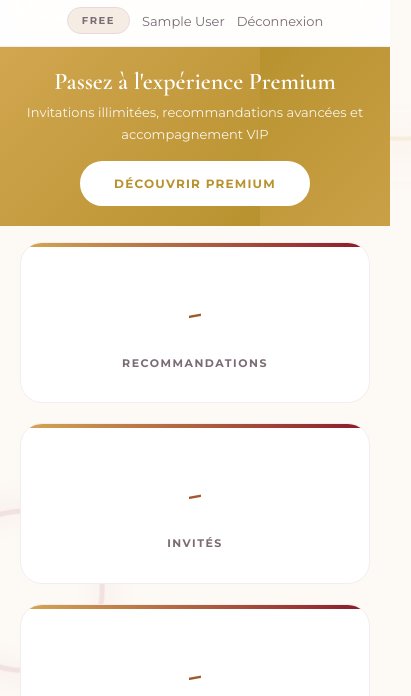
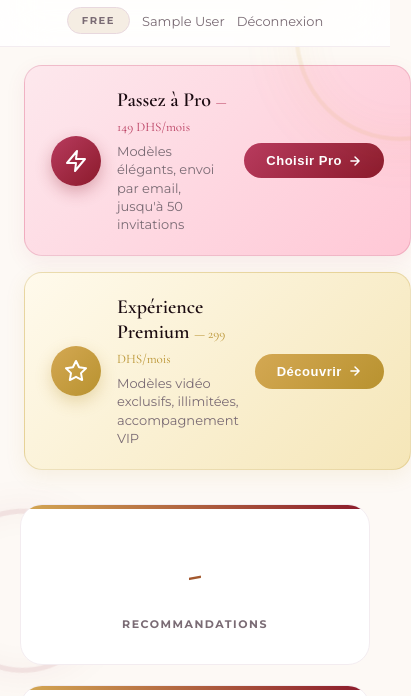
Before and after one commit to ayabenyahia/Ayora, a plain HTML site: page WebContent/dashboard.html in a window 390 px wide. Shown: the part 148-844 px from the top of the page, 411 px wide, since content can reach past the window. Drawn offline with nearby package versions, Linux system fonts and the light colour scheme; no server answers; sample sign-in values are in the browser's storage.

Commit message:
frontend: replace single Premium banner with Pro+Premium upgrade cards
Le dashboard affiche maintenant deux bannieres cote-a-cote pour
les utilisateurs FREE :
- Passez a Pro (149 DHS) avec icone eclair, dégrade rose/bordeaux
- Experience Premium (299 DHS) avec icone etoile, dégrade or
Layout en grid 2 colonnes desktop, empile en mobile (<900px).
Les deux pointent vers premium.html ou l'utilisateur choisit.

```diff
--- a/WebContent/dashboard.html
+++ b/WebContent/dashboard.html
@@ -4,7 +4,7 @@
 	<meta charset="UTF-8">
 	<meta name="viewport" content="width=device-width, initial-scale=1.0">
 	<title>Ayora - Tableau de bord</title>
-	<link rel="stylesheet" href="css/styles.css?v=3">
+	<link rel="stylesheet" href="css/styles.css?v=21">
 </head>
 <body>
 
@@ -25,14 +25,40 @@
 		</div>
 	</div>
 
-	<!-- PREMIUM BANNER (hidden for premium users) -->
-	<div class="premium-banner" id="premiumBanner">
-		<div>
-			<h3>Passez à l'expérience Premium</h3>
-			<p>Invitations illimitées, recommandations avancées et accompagnement VIP</p>
+	<!-- UPGRADE BANNERS (Pro + Premium, hidden for premium users) -->
+	<div id="upgradeContainer" style="display:grid;grid-template-columns:1fr 1fr;gap:16px;margin:18px 24px;">
+		<!-- PRO -->
+		<div class="upgrade-banner-card" id="proBanner" style="background:linear-gradient(135deg,#FDE8ED,#FFC8D6);border-radius:18px;padding:22px 26px;display:flex;align-items:center;gap:16px;border:1px solid rgba(184,59,94,.2);box-shadow:0 6px 20px rgba(184,59,94,.08);">
+			<div style="width:50px;height:50px;border-radius:50%;background:linear-gradient(135deg,#B83B5E,#8B1A2B);color:#fff;display:flex;align-items:center;justify-content:center;flex-shrink:0;box-shadow:0 6px 16px rgba(139,26,43,.3);">
+				<svg viewBox="0 0 24 24" width="24" height="24" fill="none" stroke="currentColor" stroke-width="2" stroke-linecap="round" stroke-linejoin="round"><path d="M13 2L3 14h9l-1 8 10-12h-9l1-8z"/></svg>
+			</div>
+			<div style="flex:1;min-width:0;">
+				<h3 style="margin:0 0 4px;font-family:'Cormorant Garamond',serif;font-size:1.25rem;color:#1A0A10;">Passez à Pro <span style="font-size:13px;font-weight:400;color:#B83B5E;">— 149 DHS/mois</span></h3>
+				<p style="margin:0;font-size:13px;color:#7A6B74;line-height:1.4;">Modèles élégants, envoi par email, jusqu'à 50 invitations</p>
+			</div>
+			<button onclick="location.href='premium.html'" style="padding:10px 22px;border-radius:50px;border:none;background:linear-gradient(135deg,#B83B5E,#8B1A2B);color:#fff;font-weight:600;font-size:13px;cursor:pointer;letter-spacing:.5px;display:inline-flex;align-items:center;gap:6px;flex-shrink:0;">
+				Choisir Pro
+				<svg viewBox="0 0 24 24" width="14" height="14" fill="none" stroke="currentColor" stroke-width="2.5" stroke-linecap="round" stroke-linejoin="round"><path d="M5 12h14M12 5l7 7-7 7"/></svg>
+			</button>
 		</div>
-		<button class="btn btn-outline" onclick="location.href='premium.html'" style="background:white;color:var(--gold-dark);border-color:white;">Découvrir Premium</button>
+		<!-- PREMIUM -->
+		<div class="upgrade-banner-card" id="premiumBanner" style="background:linear-gradient(135deg,#FFFAEC,#F5E6B8);border-radius:18px;padding:22px 26px;display:flex;align-items:center;gap:16px;border:1px solid rgba(184,146,47,.25);box-shadow:0 6px 20px rgba(184,146,47,.1);">
+			<div style="width:50px;height:50px;border-radius:50%;background:linear-gradient(135deg,#D4A853,#B8922F);color:#fff;display:flex;align-items:center;justify-content:center;flex-shrink:0;box-shadow:0 6px 16px rgba(184,146,47,.3);">
+				<svg viewBox="0 0 24 24" width="24" height="24" fill="none" stroke="currentColor" stroke-width="2" stroke-linecap="round" stroke-linejoin="round"><path d="M12 2l3.09 6.26L22 9.27l-5 4.87 1.18 6.88L12 17.77l-6.18 3.25L7 14.14 2 9.27l6.91-1.01L12 2z"/></svg>
+			</div>
+			<div style="flex:1;min-width:0;">
+				<h3 style="margin:0 0 4px;font-family:'Cormorant Garamond',serif;font-size:1.25rem;color:#1A0A10;">Expérience Premium <span style="font-size:13px;font-weight:400;color:#B8922F;">— 299 DHS/mois</span></h3>
+				<p style="margin:0;font-size:13px;color:#7A6B74;line-height:1.4;">Modèles vidéo exclusifs, illimitées, accompagnement VIP</p>
+			</div>
+			<button onclick="location.href='premium.html'" style="padding:10px 22px;border-radius:50px;border:none;background:linear-gradient(135deg,#D4A853,#B8922F);color:#fff;font-weight:600;font-size:13px;cursor:pointer;letter-spacing:.5px;display:inline-flex;align-items:center;gap:6px;flex-shrink:0;">
+				Découvrir
+				<svg viewBox="0 0 24 24" width="14" height="14" fill="none" stroke="currentColor" stroke-width="2.5" stroke-linecap="round" stroke-linejoin="round"><path d="M5 12h14M12 5l7 7-7 7"/></svg>
+			</button>
+		</div>
 	</div>
+	<style>
+		@media(max-width:900px){#upgradeContainer{grid-template-columns:1fr!important;}}
+	</style>
 
 	<!-- STATS -->
 	<div class="dashboard-grid" id="statsGrid">
```
